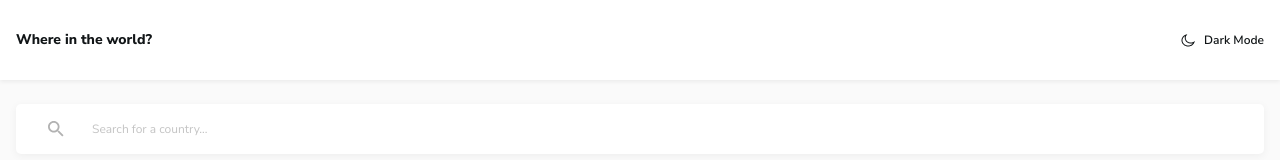
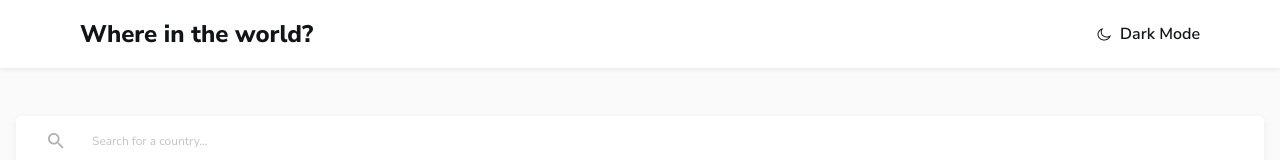
Before and after one commit to ljimshitashvili/rest-countries-api-with-color-theme-switcher, a React app: page / in a window 1280 px wide. Shown: the top 160 px of the page. Built offline with nearby package versions, Linux system fonts and the light colour scheme; no server answers; the HTML template or start-up script is replaced by a standard one.

Commit message:
responsive design

```diff
--- a/src/components/Header.tsx
+++ b/src/components/Header.tsx
@@ -40,11 +40,20 @@ const Container = styled.div<{ light: boolean }>`
       : "0px 2px 4px 0px rgba(0, 0, 0, 0.06)"};
   margin-bottom: 24px;
 
+  @media (min-width: 1024px) {
+    padding: 24px 80px;
+    margin-bottom: 48px;
+  }
+
   h1 {
     font-size: 14px;
     font-weight: 800;
     line-height: 20px;
     color: ${(p) => (p.light ? "#111517" : "#fff")};
+
+    @media (min-width: 1024px) {
+      font-size: 24px;
+    }
   }
 
   div {
@@ -56,6 +65,10 @@ const Container = styled.div<{ light: boolean }>`
     h1 {
       font-size: 12px;
       font-weight: 600;
+
+      @media (min-width: 1024px) {
+        font-size: 16px;
+      }
     }
   }
 `;
```
